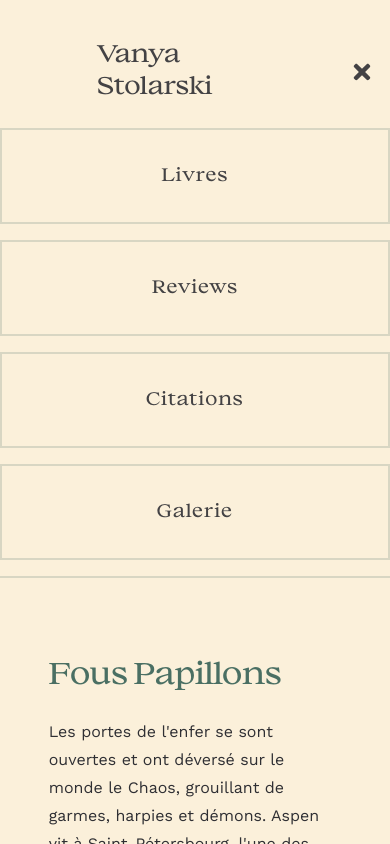
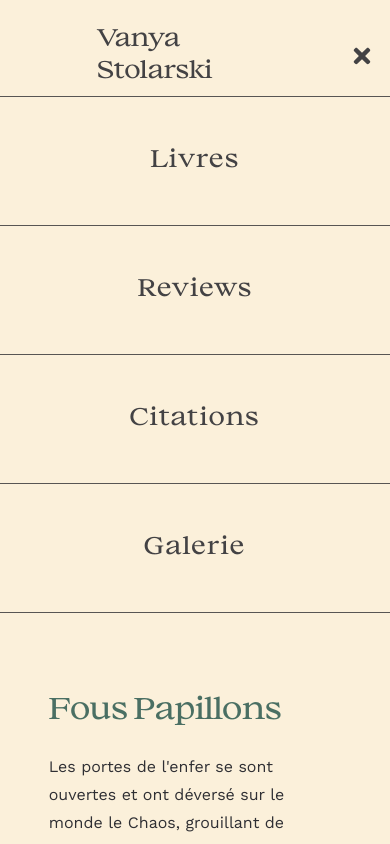
Before and after one commit to HussonAxel/vanyastolarski--prod, a React (Vite) app: page / in a window 390 px wide. Both pictures are taken after a click on the button 362 px from the left and 72 px from the top of the page. Shown: the top 844 px of the page. Built offline with nearby package versions, Linux system fonts and the light colour scheme.

Commit message:
change header style

```diff
--- a/src/components/Header/Header.tsx
+++ b/src/components/Header/Header.tsx
@@ -14,7 +14,7 @@ const Header: React.FC = () => {
   ];
 
   return (
-    <header className=" bg-white text-black/90 font-Large pt-8 border-b-2 border-green/20">
+    <header className=" bg-white text-black/90 font-Large pt-4 lg:pt-8 lg:border-b-2 border-green/20">
       <div className="mx-auto 2xl:px-12 max-w-[1400px]">
         <div className="flex items-center justify-between h-20 mr-4">
           <motion.div
@@ -84,7 +84,7 @@ const Header: React.FC = () => {
               exit={{ opacity: 0, height: 0 }}
               className="lg:hidden overflow-hidden bg-white"
             >
-              <div className="py-4 space-y-4 text-center">
+              <div className="text-center border-b border-black/80">
                 {menuLinks.map((link) => (
                   <motion.div
                     key={link.to}
@@ -94,7 +94,7 @@ const Header: React.FC = () => {
                   >
                     <Link
                       to={link.to}
-                      className="text-lg tracking-wider font-medium block py-8 border-2 border-green/20 hover:text-white hover:bg-green "
+                      className="text-2xl tracking-wider font-medium block py-12 border-t border-black/80 hover:text-white hover:bg-green "
                       onClick={() => setIsOpen(false)}
                     >
                       {link.text}
```
